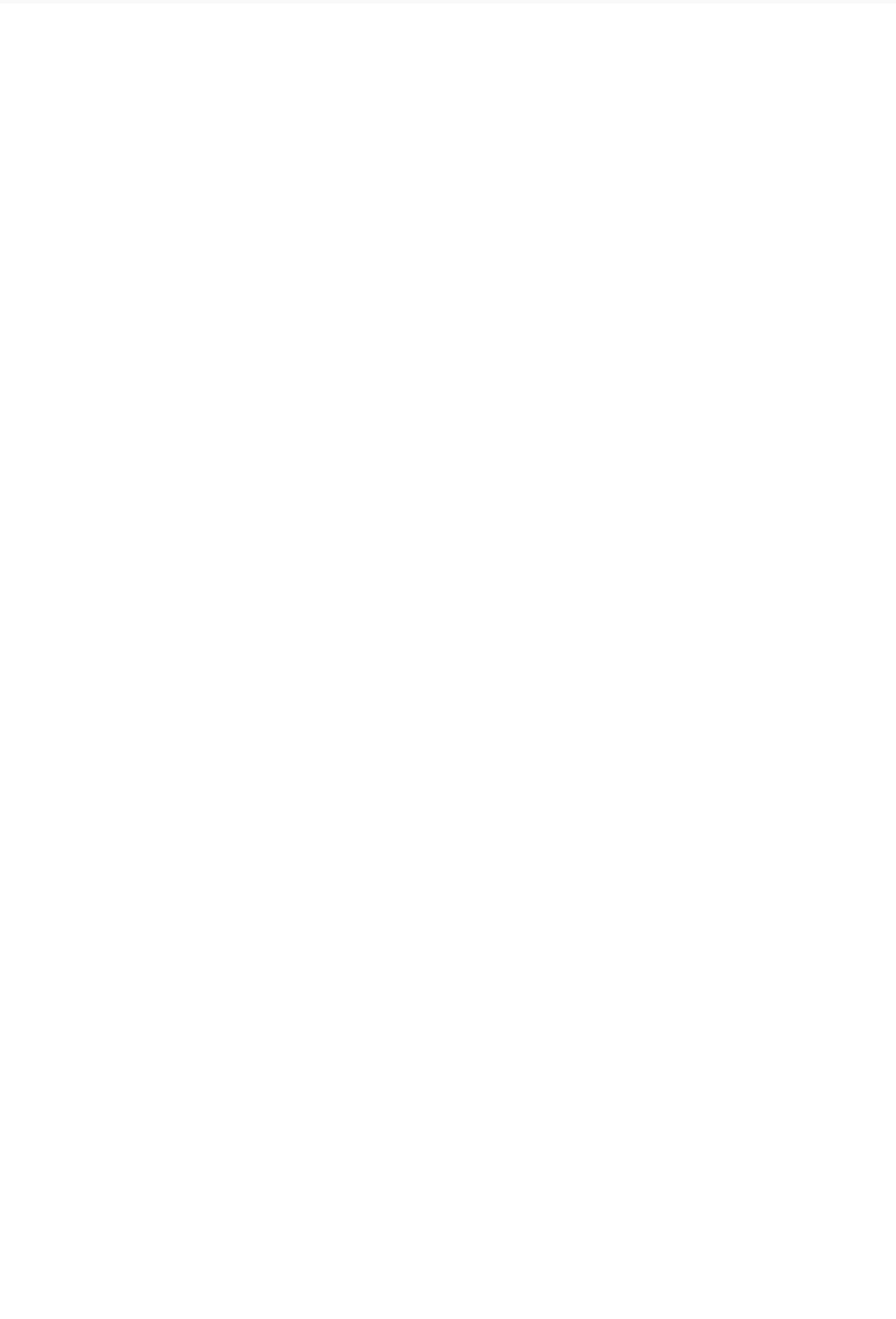
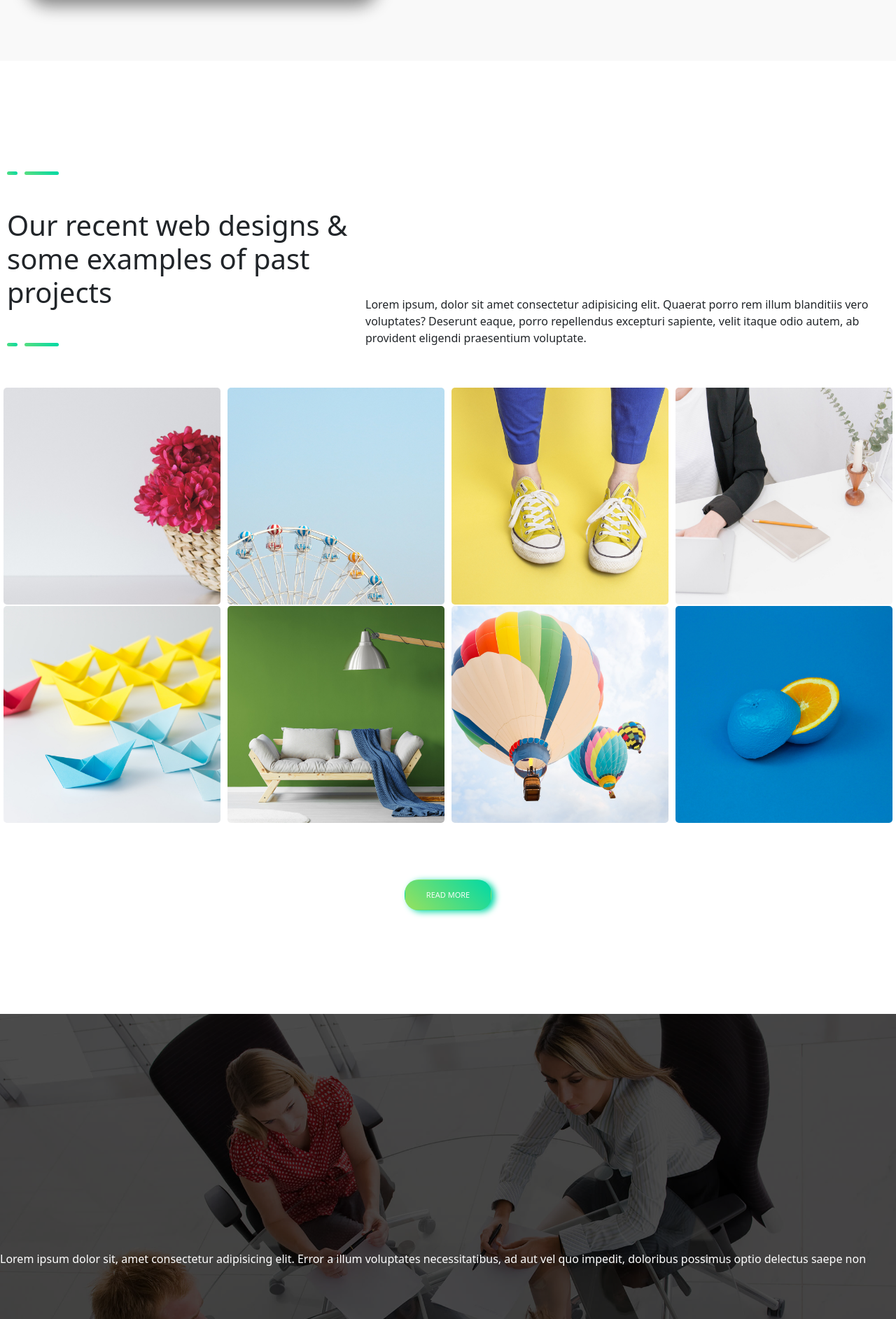
Before and after one commit to domenicatonziello/proj-html-vuejs, a Vue app: page / in a window 1280 px wide. Shown: the part 2695-4580 px from the top of the page at 70% size. Before the commit the page ends 2852 px from the top, so only its background shows below. Built offline with nearby package versions, Linux system fonts and the light colour scheme.

Commit message:
4 section

```diff
--- a/src/App.vue
+++ b/src/App.vue
@@ -1,5 +1,5 @@
 <script>
-import { menu, cards } from './assets/data';
+import { menu, cards, images } from './assets/data';
 import AppHeader from './components/AppHeader.vue';
 import AppMain from './components/AppMain.vue';
 export default {
@@ -7,7 +7,8 @@ export default {
   data() {
     return {
       menu,
-      cards
+      cards,
+      images
     }
   }
 }
--- a/src/assets/data/index.js
+++ b/src/assets/data/index.js
@@ -21,4 +21,14 @@ const cards = [
         text: 'Far, far away, behing the word mountains, far from the countries Vokalia Separated'
     }
 ]
-export { menu, cards };
+const images = [
+    'ina-soulis-227104-unsplash-1024x1024.jpg',
+    'sunisa-misa-531163-unsplash-1024x1024.jpg',
+    '355H-1024x1024.jpg',
+    'photo-1448932252197-d19750584e56-1024x1024.jpg',
+    'business-competition-PB366D8-1024x1024.jpg',
+    'cozy-sofa-in-living-room-PQR5AB9-1024x1024.jpg',
+    'aa9a4539-PQGJ7HU-1024x1024.jpg',
+    'cody-davis-253928-unsplash-1024x1024.jpg'
+]
+export { menu, cards, images };
--- a/src/components/AppMain.vue
+++ b/src/components/AppMain.vue
@@ -1,13 +1,19 @@
 <script>
-// import { cards } from '../assets/data';
-import ButtonVue from '../components/generic/Button.vue';
+import { images } from '../assets/data';
+import ImageSquare from './generic/ImageSquare.vue';
+import ButtonVue from './generic/Button.vue';
 import InfoCard from './generic/InfoCard.vue';
 export default {
     name: 'AppMain',
+    data() {
+        return {
+            images
+        }
+    },
     props: {
         cards: Array,
     },
-    components: { ButtonVue, InfoCard },
+    components: { ButtonVue, InfoCard, ImageSquare },
 }
 </script>
 
@@ -88,9 +94,55 @@ export default {
         </div>
     </section>
     <!-- project -->
-    <section id="project"></section>
+    <section id="project" class="">
+        <!-- project-top -->
+        <div class="d-flex align-items-end">
+            <div class="col-left">
+                <div class="d-flex my-5">
+                    <div class="separator small"></div>
+                    <div class="separator large"></div>
+                </div>
+                <h2> Our recent web designs & some examples of past projects </h2>
+                <div class="d-flex my-5">
+                    <div class="separator small"></div>
+                    <div class="separator large"></div>
+                </div>
+            </div>
+            <div class="col-right">
+                <p class="my-5">
+                    Lorem ipsum, dolor sit amet consectetur adipisicing elit. Quaerat porro rem illum blanditiis vero
+                    voluptates? Deserunt eaque, porro repellendus excepturi sapiente, velit itaque odio autem, ab
+                    provident
+                    eligendi praesentium voluptate.
+                </p>
+            </div>
+        </div>
+        <!-- project-center -->
+        <div class="square-container">
+            <image-square v-for="image in images" @key="image" :img="image"></image-square>
+        </div>
+        <!-- project-bottom -->
+        <div class="text-center my-5">
+            <button-vue label="read more" class="btn-green"></button-vue>
+        </div>
+    </section>
     <!-- testimonials -->
-    <section id="testimonials"></section>
+    <section id="testimonials">
+        <div class="overlay">
+            <!-- icon -->
+            <p>Lorem ipsum dolor sit, amet consectetur adipisicing elit. Error a illum voluptates necessitatibus, ad aut
+                vel quo impedit, doloribus possimus optio delectus saepe non ducimus et tempora aspernatur laborum
+                reprehenderit.</p>
+            <!-- <figure>
+                <img class="img-fluid" src="../assets/images/businesswoman-analysing-document-P8WSNMC-1024x820.jpg"
+                    alt="business-woman">
+                <figcaption>
+                    <p>Lissa Dublin</p>
+                    <p>Client</p>
+                </figcaption>
+            </figure> -->
+        </div>
+    </section>
     <!-- blog -->
     <section id="blog"></section>
     <!-- userExperience -->
@@ -166,8 +218,9 @@ export default {
 
 // MISSIONS -------------------------------------------------------------
 #missions {
-    height: 600px;
+    min-height: 600px;
     background-color: rgb(249, 249, 249);
+    padding: 100px 0;
 
     .col-left {
         flex-basis: 50%;
@@ -239,4 +292,54 @@ export default {
         }
     }
 }
+
+// PROJECT --------------------------------------------------------------
+#project {
+    min-height: 600px;
+    background-color: white;
+    padding: 100px 0px;
+
+    .col-left {
+        flex-basis: 40%;
+        padding: 10px;
+
+        h2 {
+            font-size: 40px;
+        }
+    }
+
+    .col-right {
+        flex-basis: 60%;
+        padding: 10px;
+    }
+
+    .square-container {
+        display: flex;
+        flex-wrap: wrap;
+        margin-bottom: 80px;
+    }
+}
+
+// TESTIMONIALS ---------------------------------------------------------
+#testimonials {
+    height: 700px;
+    background-image: url('../assets/images/four-businesspeople-in-a-boardroom-with-paperwork-PC4V8H4.jpg');
+    background-repeat: no-repeat;
+    background-size: cover;
+    background-position: center;
+
+    position: relative;
+
+    .overlay {
+        position: absolute;
+        top: 0;
+        left: 0;
+        right: 0;
+        bottom: 0;
+        background-color: #000000B3;
+        color: white;
+        line-height: 700px;
+        vertical-align: middle;
+    }
+}
 </style>
--- /dev/null
+++ b/src/components/generic/ImageSquare.vue
@@ -0,0 +1,35 @@
+<script>
+export default {
+    name: 'ImageSquare',
+    props: {
+        img: String,
+    },
+    computed: {
+        imageUrl() {
+            const url = new URL(`../../assets/images/${this.img}`, import.meta.url);
+            return url.href;
+        }
+    }
+}
+</script>
+
+
+<template>
+    <figure>
+        <img class='img-fluid' :src="imageUrl" :alt="imageUrl">
+    </figure>
+</template>
+
+
+<style scoped lang="scss">
+figure {
+    margin: 0;
+    padding: 1px 5px;
+    height: calc(100% / 4);
+    width: calc(100% / 4);
+
+    img {
+        border-radius: 5px;
+    }
+}
+</style>
```
